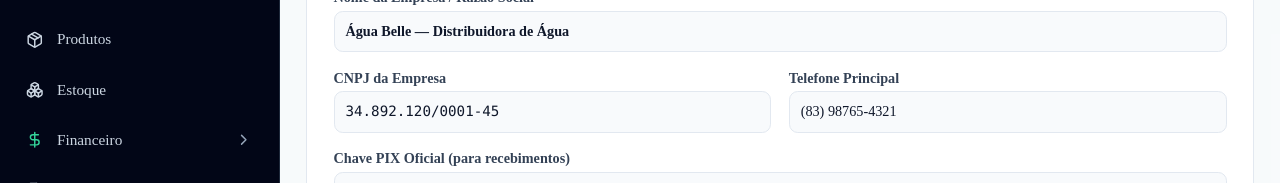
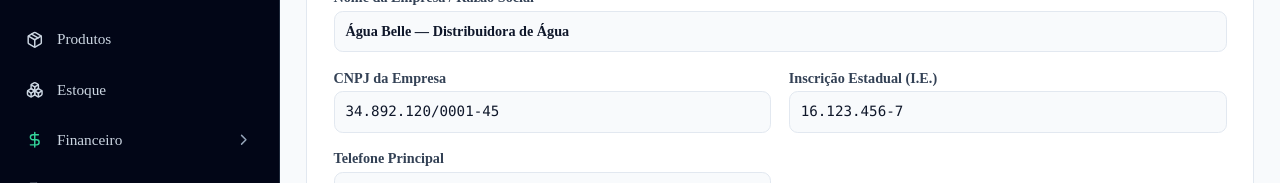
Before and after one commit to ArthurVitor1489/Agua-Bele-Distribuidora, a Next.js app: page /configuracoes in a window 1280 px wide. Shown: the part 221-404 px from the top of the page. Built offline with nearby package versions, Linux system fonts and the light colour scheme; no server answers; the database is empty.

Commit message:
feat: Adicionado o campo de Inscricao Estadual (I.E.) nas Configuracoes da Empresa

```diff
--- a/src/app/api/configuracoes/route.ts
+++ b/src/app/api/configuracoes/route.ts
@@ -23,6 +23,7 @@
       update: {
         nomeEmpresa: body.nomeEmpresa,
         cnpj: body.cnpj,
+        inscricaoEstadual: body.inscricaoEstadual,
         telefone: body.telefone,
         endereco: body.endereco,
         cidade: body.cidade,
@@ -33,6 +34,7 @@
         id: 'default',
         nomeEmpresa: body.nomeEmpresa || 'Água Belle — Distribuidora de Água',
         cnpj: body.cnpj || '34.892.120/0001-45',
+        inscricaoEstadual: body.inscricaoEstadual || '16.123.456-7',
         telefone: body.telefone || '(83) 98765-4321',
         endereco: body.endereco || 'Rua das Fontes Cristalinas, 250 - Tambauzinho',
         cidade: body.cidade || 'João Pessoa',
--- a/src/app/configuracoes/page.tsx
+++ b/src/app/configuracoes/page.tsx
@@ -16,6 +16,7 @@
   const [config, setConfig] = useState({
     nomeEmpresa: 'Água Belle — Distribuidora de Água',
     cnpj: '34.892.120/0001-45',
+    inscricaoEstadual: '16.123.456-7',
     telefone: '(83) 98765-4321',
     endereco: 'Rua das Fontes Cristalinas, 250 - Tambauzinho',
     cidade: 'João Pessoa',
@@ -120,6 +121,18 @@
                   value={config.cnpj || ''}
                   onChange={(e) => setConfig({ ...config, cnpj: e.target.value })}
                   className="w-full text-xs p-2.5 bg-slate-50 border border-slate-200 rounded-lg font-mono"
+                  placeholder="00.000.000/0000-00"
+                />
+              </div>
+
+              <div>
+                <label className="block text-xs font-bold text-slate-700 mb-1">Inscrição Estadual (I.E.)</label>
+                <input
+                  type="text"
+                  value={config.inscricaoEstadual || ''}
+                  onChange={(e) => setConfig({ ...config, inscricaoEstadual: e.target.value })}
+                  className="w-full text-xs p-2.5 bg-slate-50 border border-slate-200 rounded-lg font-mono"
+                  placeholder="Ex: 16.123.456-7 ou Isento"
                 />
               </div>
 
```
Also changed, not shown: src/types/index.ts (+12 -0 lines), 2 other files (tests, documents, lock files or other folders).
